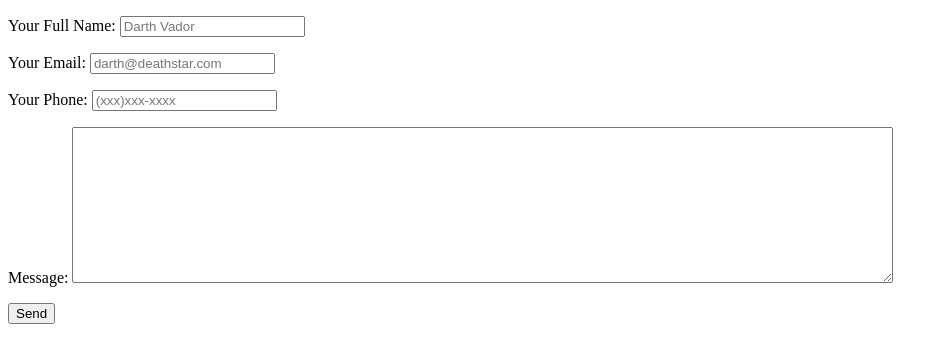
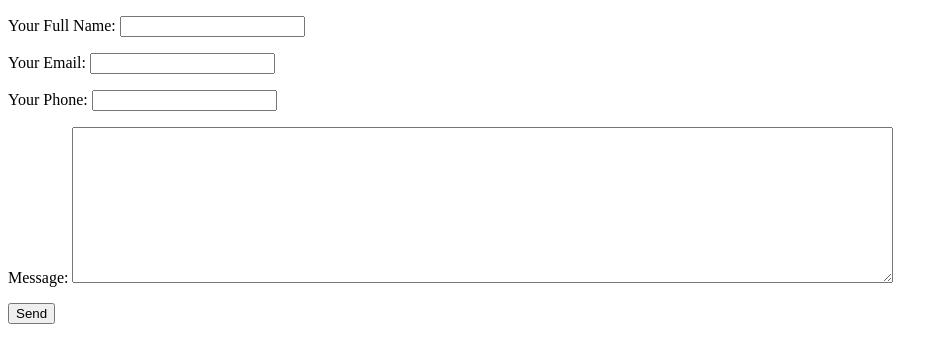
Before and after one commit to teamallnighter/Netlify-Contact-Form, a plain HTML site: page contact.html in a window 1280 px wide. Shown: the whole page, without its empty margins (0-948 px from the left). Drawn offline with Linux system fonts and the light colour scheme.

Commit message:
werfgwegr

```diff
--- a/contact.html
+++ b/contact.html
@@ -8,14 +8,14 @@
 <body>
     <form name="contact" method="POST" data-netlify="true">
         <p>
-            <label>Your Full Name: <input type="text" name="name" placeholder="Darth Vador" required /></label>
+        <label>Your Full Name: <input type="text" name="name" /></label>
         </p>
         <p>
-            <label>Your Email: <input type="email" name="email" placeholder="darth@deathstar.com" required /></label>
+            <label>Your Email: <input type="email" name="email" /></label>
         </p>
         <p>
         <p>
-            <label>Your Phone: <input type="text" name="phone" placeholder="(xxx)xxx-xxxx" /></label>
+            <label>Your Phone: <input type="text" name="phone" /></label>
         </p>
         </p>
         <p>
```
